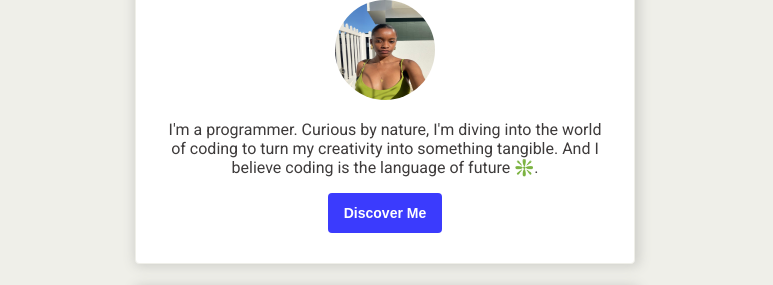
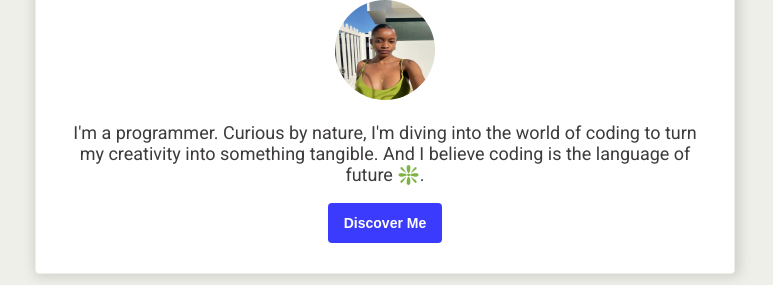
Before and after one commit to dudutola/profile, a plain HTML site: page index.html in a window 1280 px wide. Shown: the part 164-449 px from the top of the page, without its empty margins (255-1028 px from the left). Drawn offline with Linux system fonts and the light colour scheme.

Commit message:
make my profile prettier

```diff
--- a/style.css
+++ b/style.css
@@ -6,7 +6,7 @@ body {
 }
 
 .container {
-  width: 500px;
+  width: 700px;
   margin: 0 auto;
   padding: 44px;
 }
@@ -23,6 +23,7 @@ h2 {
 
 p {
   color: #3e3b3b;
+  font-size: 18px;
 }
 
 .btn {
```
